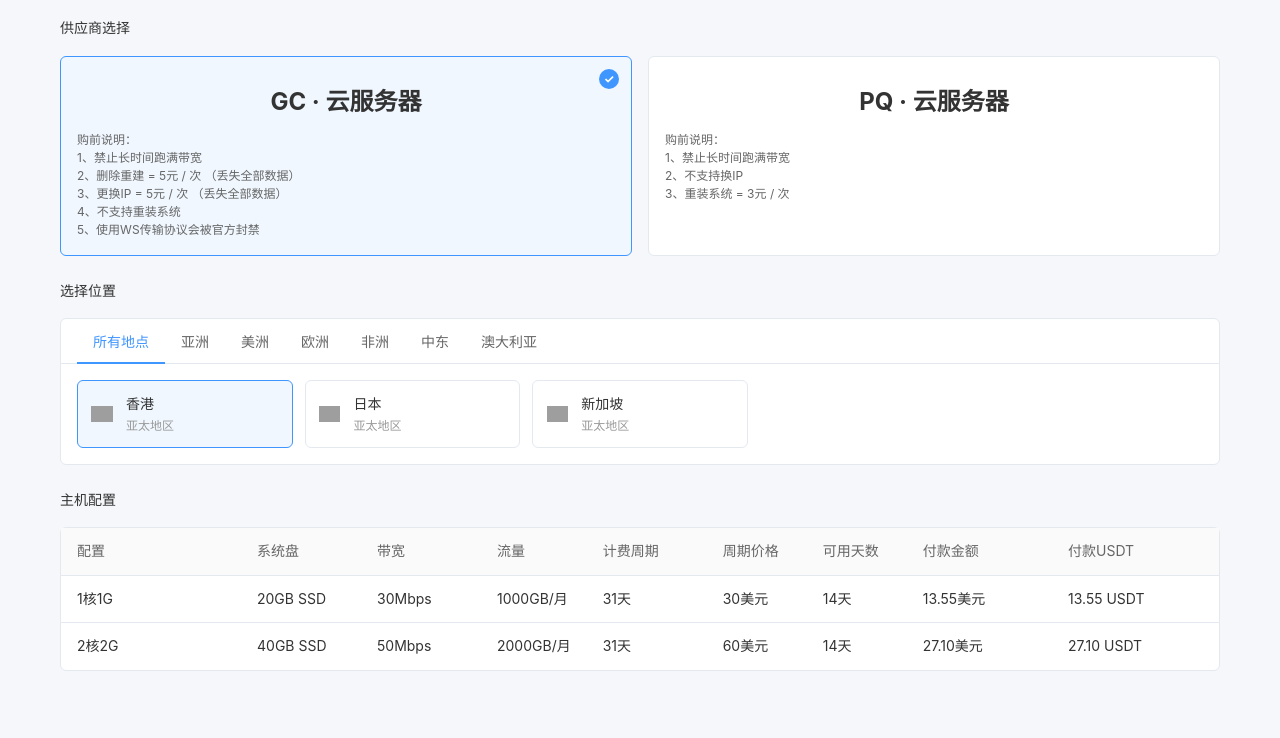
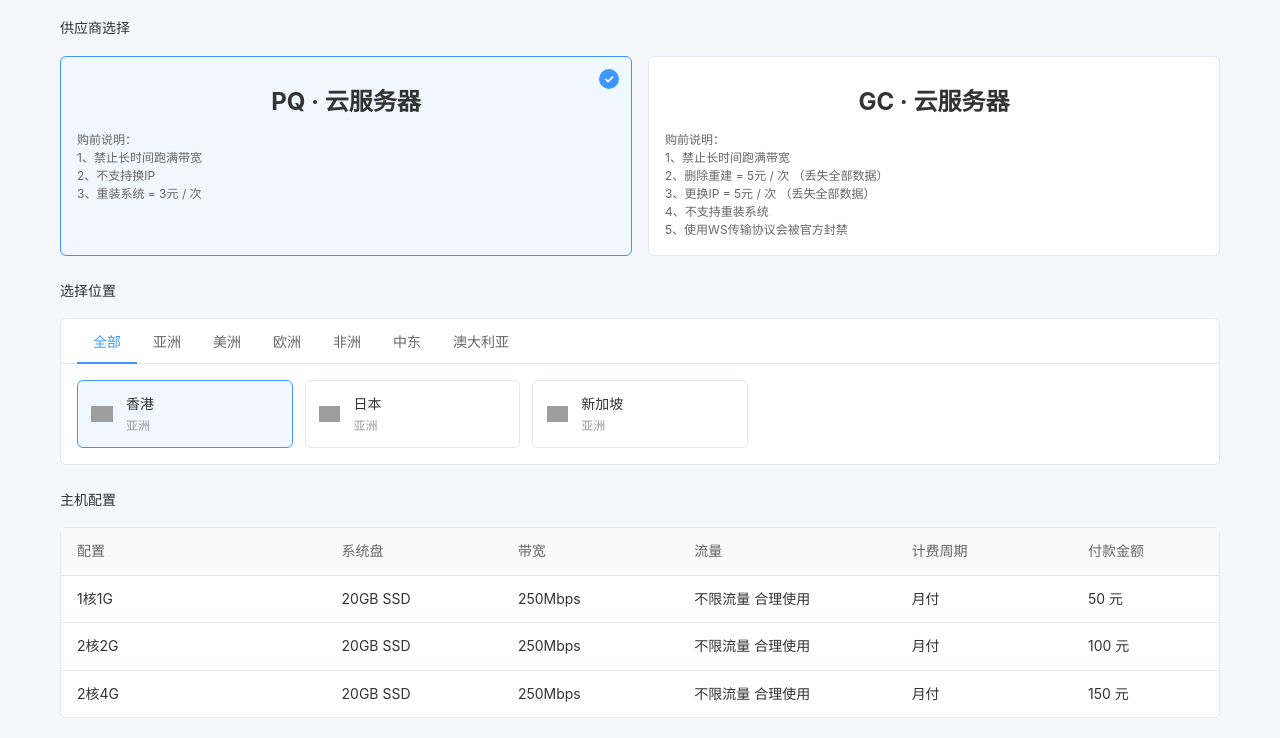
Before and after one commit to xsidc/remidc, a plain HTML site: page index.html in a window 1280 px wide. Shown: the part 699-1437 px from the top of the page. Before the commit the page ends 1390 px from the top, so only its background shows below. Drawn offline with Linux system fonts and the light colour scheme; grey boxes are pictures that could not be loaded.

Commit message:
Update index.html

```diff
--- a/index.html
+++ b/index.html
@@ -247,24 +247,24 @@ img {
   <h1>云服务器价格表</h1>
   <div class="section-title">供应商选择</div>
   <div class="provider-cards">
-    <div class="provider-card active" data-type="gcore">
+    <div class="provider-card active" data-type="pq">
+      <h2>PQ · 云服务器</h2>
+      <p>购前说明：<br>1、禁止长时间跑满带宽<br>
+        2、不支持换IP<br>
+        3、重装系统 = 3元 / 次</p>
+    </div>
+    <div class="provider-card" data-type="gc">
       <h2>GC · 云服务器</h2>
       <p>购前说明：<br>1、禁止长时间跑满带宽<br>
         2、删除重建 = 5元 / 次 （丢失全部数据）<br>
         3、更换IP = 5元 / 次 （丢失全部数据）<br>
       4、不支持重装系统<br>5、使用WS传输协议会被官方封禁</p>
     </div>
-    <div class="provider-card" data-type="pq">
-      <h2>PQ · 云服务器</h2>
-      <p>购前说明：<br>1、禁止长时间跑满带宽<br>
-        2、不支持换IP<br>
-        3、重装系统 = 3元 / 次</p>
-    </div>
   </div>
   <div class="section-title">选择位置</div>
   <div class="location-section">
     <div class="location-tabs">
-      <button class="location-tab active">所有地点</button>
+      <button class="location-tab active">全部</button>
       <button class="location-tab">亚洲</button>
       <button class="location-tab">美洲</button>
       <button class="location-tab">欧洲</button>
@@ -286,10 +286,7 @@ img {
           <th>带宽</th>
           <th>流量</th>
           <th>计费周期</th>
-          <th>周期价格</th>
-          <th>可用天数</th>
           <th>付款金额</th>
-          <th>付款USDT</th>
         </tr>
       </thead>
       <tbody id="configTable">
@@ -300,35 +297,43 @@ img {
 </div>
 <script>
         const providers = {
-            gcore: {
+            pq: {
                 defaultLocation: 'hongkong',
                 locations: {
                     hongkong: {
                         name: "香港",
-                        region: "亚太地区",
+                        region: "亚洲",
                         flag: "hk",
                         configs: [
                             {
                                 cpu: "1核",
                                 memory: "1G",
                                 disk: "20GB SSD",
-                                bandwidth: "30Mbps",
-                                traffic: "1000GB/月",
-                                monthlyPrice: 30
+                                bandwidth: "250Mbps",
+                                traffic: "不限流量 合理使用",
+                                monthlyPrice: 50
                             },
                             {
                                 cpu: "2核",
                                 memory: "2G",
-                                disk: "40GB SSD",
-                                bandwidth: "50Mbps",
-                                traffic: "2000GB/月",
-                                monthlyPrice: 60
+                                disk: "20GB SSD",
+                                bandwidth: "250Mbps",
+                                traffic: "不限流量 合理使用",
+                                monthlyPrice: 100
+                            },
+							{
+                                cpu: "2核",
+                                memory: "4G",
+                                disk: "20GB SSD",
+                                bandwidth: "250Mbps",
+                                traffic: "不限流量 合理使用",
+                                monthlyPrice: 150
                             }
                         ]
                     },
                     japan: {
                         name: "日本",
-                        region: "亚太地区",
+                        region: "亚洲",
                         flag: "jp",
                         configs: [
                             {
@@ -351,7 +356,7 @@ img {
                     },
                     singapore: {
                         name: "新加坡",
-                        region: "亚太地区",
+                        region: "亚洲",
                         flag: "sg",
                         configs: [
                             {
@@ -374,12 +379,12 @@ img {
                     }
                 }
             },
-            pq: {
+            gc: {
                 defaultLocation: 'hongkong',
                 locations: {
                     hongkong: {
                         name: "香港",
-                        region: "亚太地区",
+                        region: "亚洲",
                         flag: "hk",
                         configs: [
                             {
@@ -425,7 +430,7 @@ img {
                     },
                     korea: {
                         name: "韩国",
-                        region: "亚太地区",
+                        region: "亚洲",
                         flag: "kr",
                         configs: [
                             {
@@ -448,7 +453,7 @@ img {
                     },
                     singapore: {
                         name: "新加坡",
-                        region: "亚太地区",
+                        region: "亚洲",
                         flag: "sg",
                         configs: [
                             {
@@ -473,9 +478,9 @@ img {
             }
         };
 
-        let currentProvider = 'gcore';
+        let currentProvider = 'pq';
         let currentLocation = providers[currentProvider].defaultLocation;
-        let currentRegion = '所有地点';
+        let currentRegion = '全部';
 
         // 计算当月剩余天数
         function getRemainingDays() {
@@ -526,7 +531,7 @@ img {
 
             const provider = providers[currentProvider];
             Object.entries(provider.locations).forEach(([key, location]) => {
-                if (currentRegion === '所有地点' || location.region === currentRegion) {
+                if (currentRegion === '全部' || location.region === currentRegion) {
                     const locationElement = document.createElement('div');
                     locationElement.className = `location-item${currentLocation === key ? ' active' : ''}`;
                     locationElement.dataset.location = key;
@@ -566,11 +571,8 @@ img {
 						<td>${config.disk}</td>
                         <td>${config.bandwidth}</td>
                         <td>${config.traffic}</td>
-                        <td>${totalDays}天</td>
-                        <td>${config.monthlyPrice}美元</td>
-                        <td>${remainingDays}天</td>
-                        <td>${proRatedPrice}美元</td>
-                        <td>${proRatedPrice} USDT</td>
+                        <td>月付</td>
+                        <td>${config.monthlyPrice} 元</td>
                     `;
                     configTable.appendChild(row);
                 });
```
